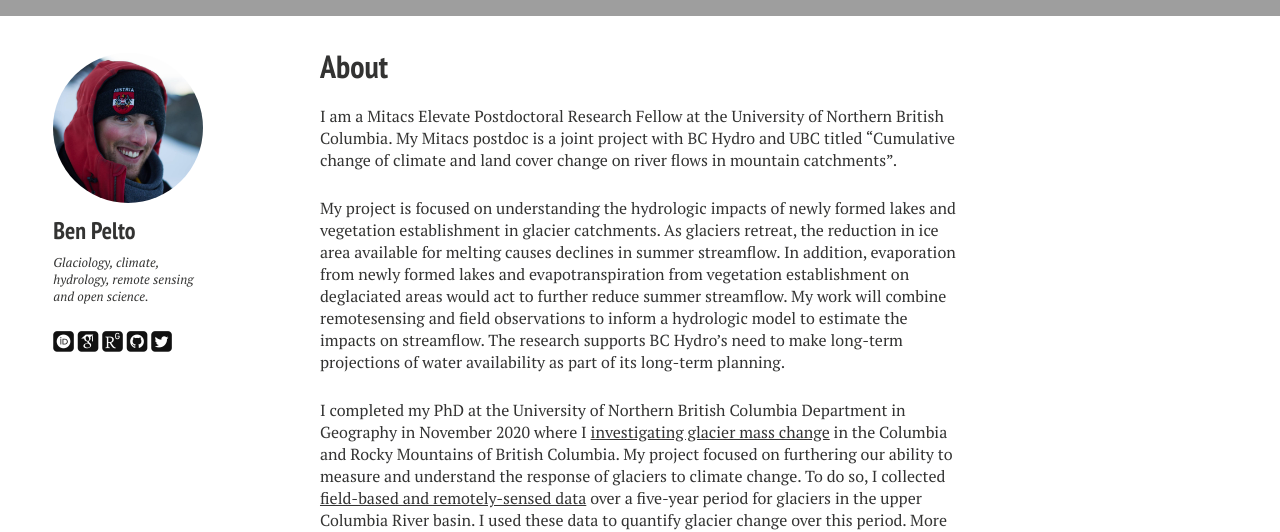
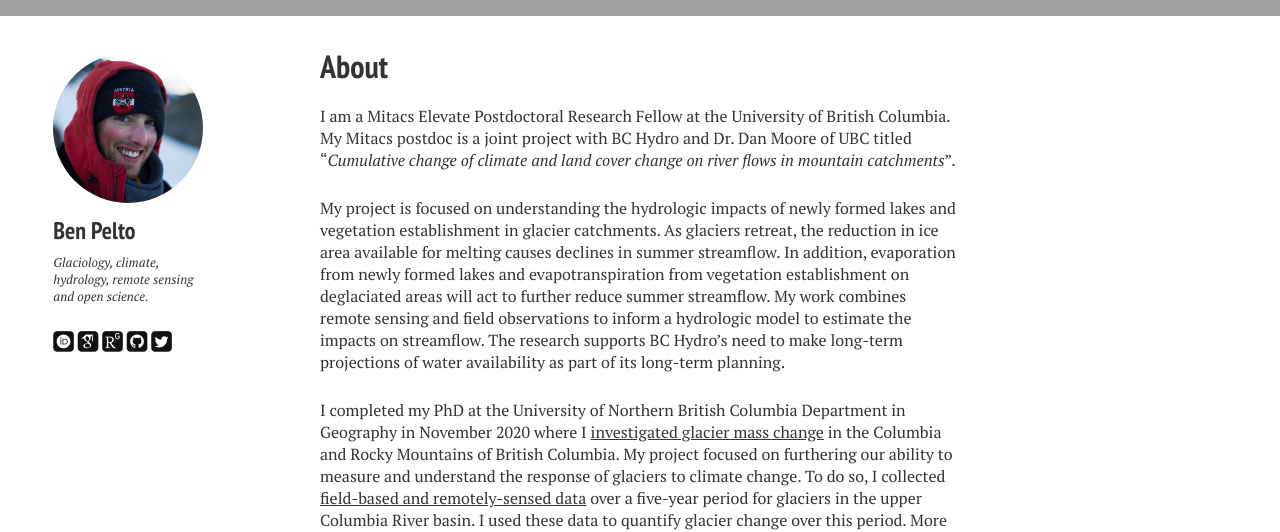
Before and after one commit to bpelto/bpelto.github.io, a Jekyll site: the page built from index.md, in a window 1280 px wide. Shown: the part 1028-1560 px from the top of the page. Built offline with Jekyll 4.4.1, drawn with Linux system fonts in a browser that asks for light colours; nearby versions of some CDN libraries; some web fonts are replaced.

Commit message:
Update index.md

```diff
--- a/index.md
+++ b/index.md
@@ -12,12 +12,11 @@ title: "About"
 </footer>
 
 
-I am a Mitacs Elevate Postdoctoral Research Fellow at the University of Northern British Columbia. My Mitacs postdoc is a joint project with BC Hydro and UBC titled "Cumulative change of climate and land cover change on river flows in mountain catchments".
+I am a Mitacs Elevate Postdoctoral Research Fellow at the University of British Columbia. My Mitacs postdoc is a joint project with BC Hydro and Dr. Dan Moore of UBC titled "_Cumulative change of climate and land cover change on river flows in mountain catchments_".
 
-My project is focused on understanding the hydrologic impacts of newly formed lakes and vegetation establishment in glacier catchments. As glaciers retreat, the reduction in ice area available for melting causes declines in summer streamflow. In addition, evaporation from newly formed lakes and evapotranspiration from vegetation establishment on deglaciated areas would act to further reduce summer streamflow. My work will combine remotesensing and field observations to inform a hydrologic model to estimate the impacts on streamflow. The research supports BC Hydro’s need to make long-term projections of water availability as part of its long-term planning.
+My project is focused on understanding the hydrologic impacts of newly formed lakes and vegetation establishment in glacier catchments. As glaciers retreat, the reduction in ice area available for melting causes declines in summer streamflow. In addition, evaporation from newly formed lakes and evapotranspiration from vegetation establishment on deglaciated areas will act to further reduce summer streamflow. My work combines remote sensing and field observations to inform a hydrologic model to estimate the impacts on streamflow. The research supports BC Hydro’s need to make long-term projections of water availability as part of its long-term planning.
 
-
-I completed my PhD at the University of Northern British Columbia Department in Geography in November 2020 where I [investigating glacier mass change](https://www.unbc.ca/newsroom/unbc-stories/unbc-phd-candidate-measures-glacier-mass-change-columbia-river-basin) in the Columbia and Rocky Mountains of British Columbia. My project focused on furthering our ability to measure and understand the response of glaciers to climate change. To do so, I collected [field-based and remotely-sensed data](https://tc.copernicus.org/articles/13/1709/2019/) over a five-year period for glaciers in the upper Columbia River basin. I used these data to quantify glacier change over this period. More importantly, however, I used these data to develop methods to systematically measure mass balance at seasonal to annual time scales for many hundreds of glaciers within a given mountain range.
+I completed my PhD at the University of Northern British Columbia Department in Geography in November 2020 where I [investigated glacier mass change](https://www.unbc.ca/newsroom/unbc-stories/unbc-phd-candidate-measures-glacier-mass-change-columbia-river-basin) in the Columbia and Rocky Mountains of British Columbia. My project focused on furthering our ability to measure and understand the response of glaciers to climate change. To do so, I collected [field-based and remotely-sensed data](https://tc.copernicus.org/articles/13/1709/2019/) over a five-year period for glaciers in the upper Columbia River basin. I used these data to quantify glacier change over this period. More importantly, however, I used these data to develop methods to systematically measure mass balance at seasonal to annual time scales for many hundreds of glaciers within a given mountain range.
 
 My passion is studying the nexus between climate and the cryosphere, particularly from a water resources perspective. My work at UNBC was part of the Canadian Columbia River Basin Snow and Glacier Research Network. After our five-year study we produced a [technical report](https://ourtrust.org/new-research-available-columbia-basin-glaciers/) on the state of glaciers, snowpack, climate and hydrology relating to the cryosphere in the upper Columbia River Basin. I was also a [Pacific Institute for Climate Solutions](https://pics.uvic.ca/research/thinning-ice) (PICS) Fellow duing my PhD.
 
```
